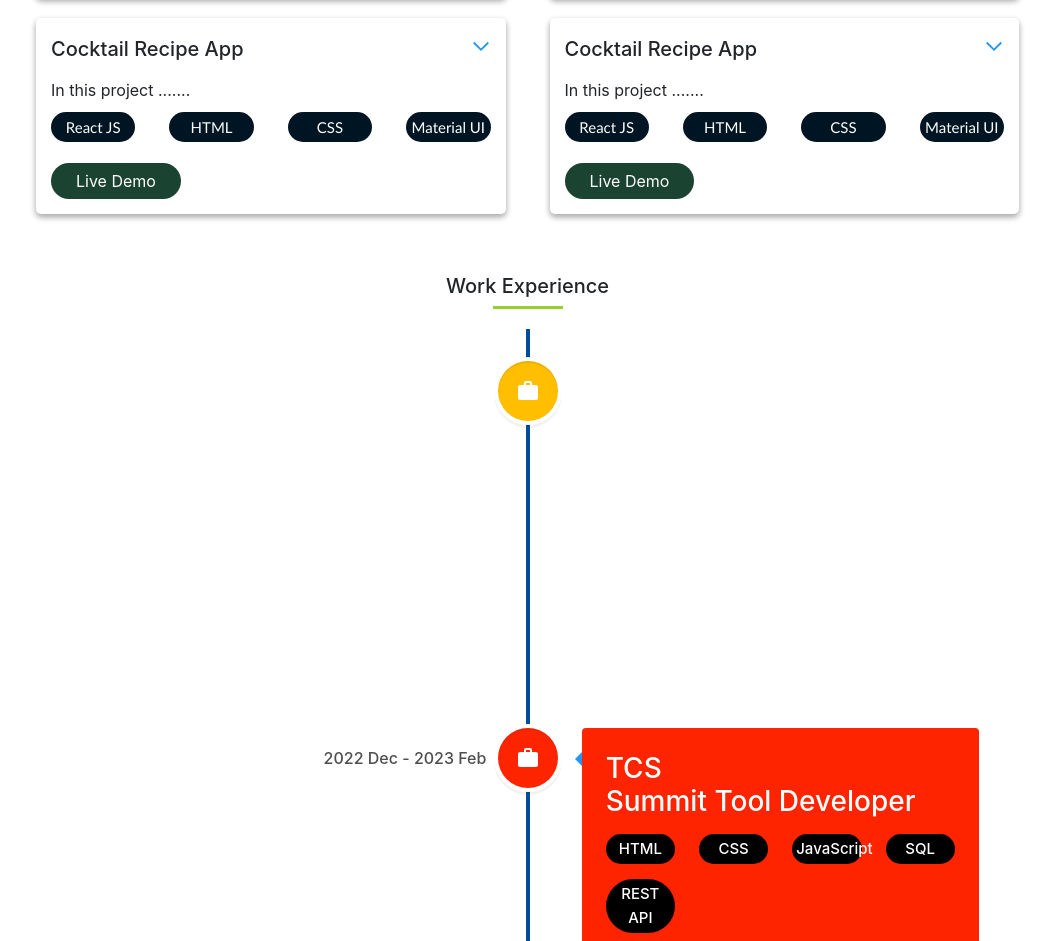
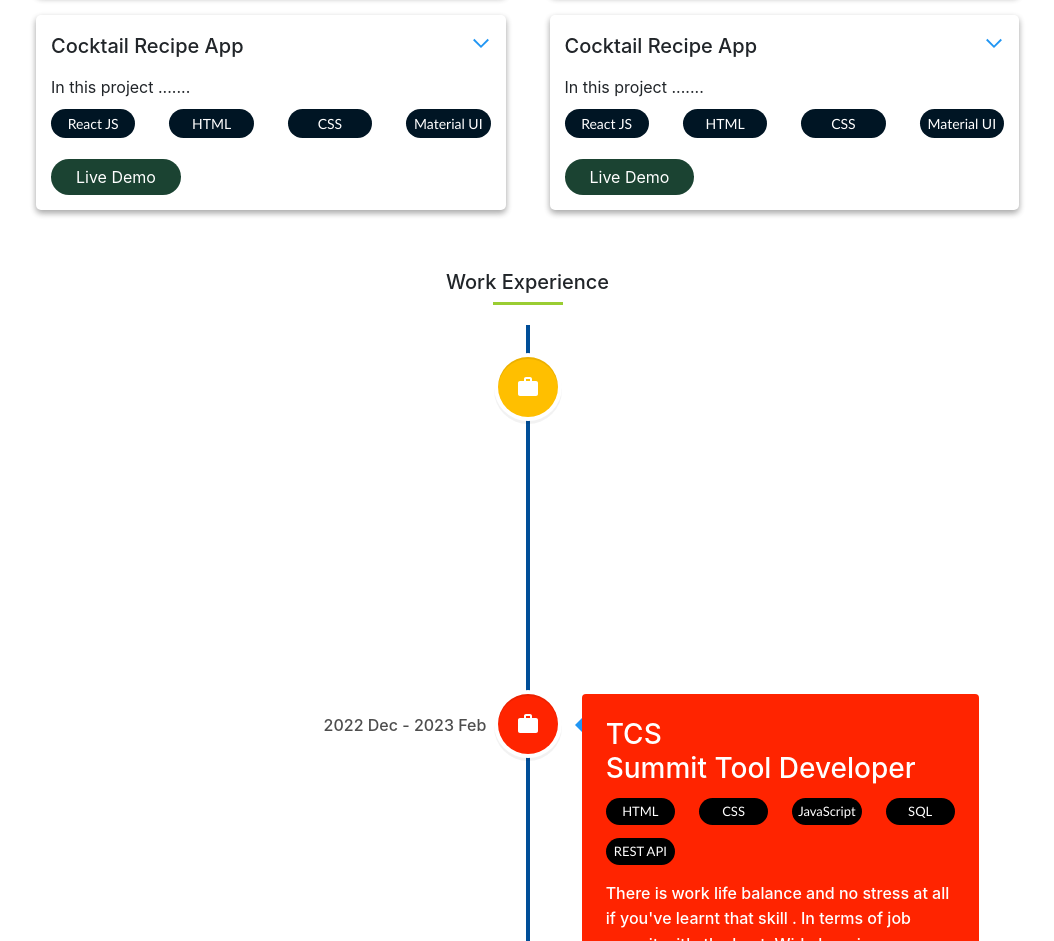
Before and after one commit to YaragattiPraveen/pby37-portfolio, a React (Create React App) app: page / in a window 1280 px wide. Shown: the part 2111-3052 px from the top of the page, without its empty margins (169-1223 px from the left). Built offline with nearby package versions, Linux system fonts and the light colour scheme.

Commit message:
Font Size Changed

```diff
--- a/src/Components/Projects/Project.css
+++ b/src/Components/Projects/Project.css
@@ -44,7 +44,7 @@
     color: #fff;
     border-radius: 30px;
     padding: 4px 5px;
-    font-size: 15px;
+    font-size: 14px;
     text-align: center;
     font-family:'Gill Sans', 'Gill Sans MT', Calibri, 'Trebuchet MS', sans-serif;
 }
--- a/src/Components/WorkExperience/Workexperience.js
+++ b/src/Components/WorkExperience/Workexperience.js
@@ -114,7 +114,7 @@
                     key={index}
                   >
                     <div className="tech-skill">
-                      <p style={{fontSize:"15px"}}>{tech.techname}</p>
+                      <p style={{fontSize:"13px"}}>{tech.techname}</p>
                     </div>
                   </div>
                 ))}
--- a/src/Components/WorkExperience/workexperience.css
+++ b/src/Components/WorkExperience/workexperience.css
@@ -6,6 +6,7 @@
     background-color: black;
     padding: 3px 4px;
     font-size: 9px;
+    font-family: 'Gill Sans', 'Gill Sans MT', Calibri, 'Trebuchet MS', sans-serif;
     border-radius: 30px;
 }
 .text{
```
